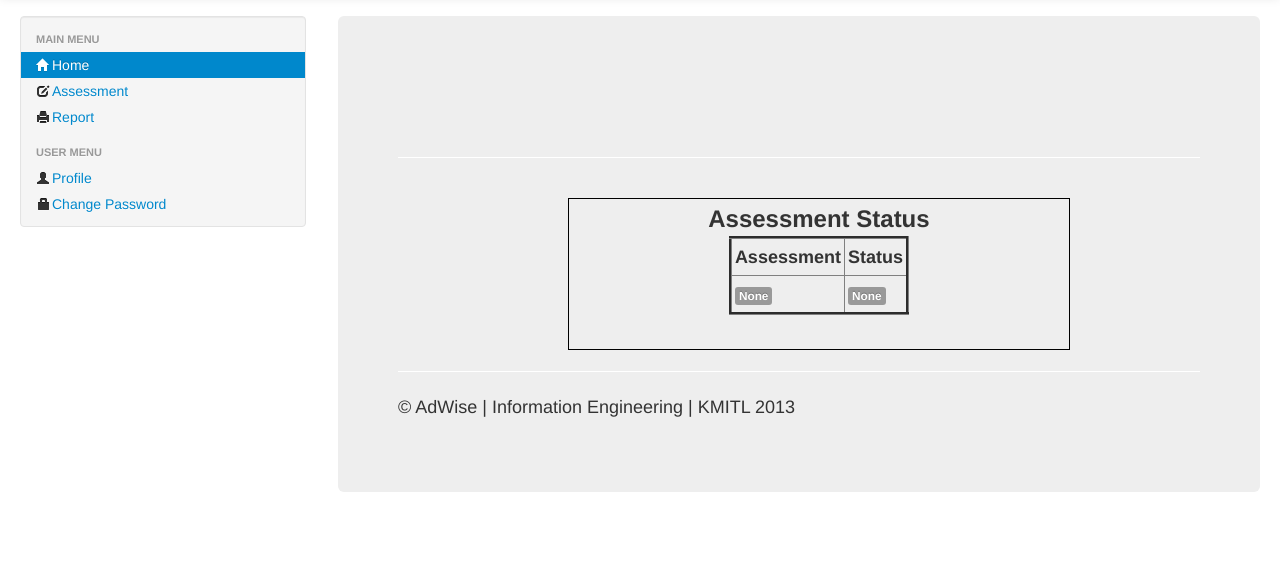
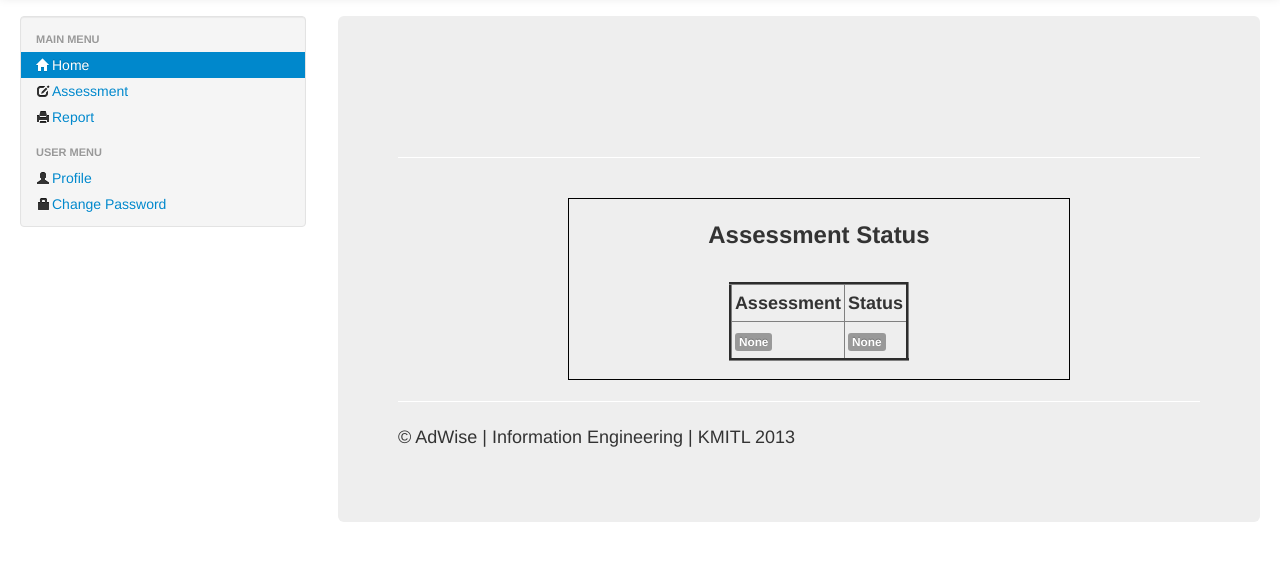
Before and after one commit to yothinix/AdWise, a CodeIgniter app: page /ci/index.php/user/dashboard in a window 1280 px wide. Shown: the part 44-605 px from the top of the page. Run offline with CodeIgniter, Linux system fonts and the light colour scheme; data that the repository does not hold is empty.

Commit message:
Fix ASM Status

```diff
--- a/application/views/dashboard.php
+++ b/application/views/dashboard.php
@@ -42,19 +42,19 @@
 <br>
 <hr>
 <div class="container-fluid">
-    <div style="border:1px solid black;width:500px;height:150px;overflow:scroll;overflow-y:scroll;overflow-x:hidden;margin-left: 150px;margin-top: 20px;">
+    <div style="border:1px solid black;width:500px;height:180px;overflow:scroll;overflow-y:scroll;overflow-x:hidden;margin-left: 150px;margin-top: 20px;">
 
 
         <p style="width:250%;">
             <div class="modal-body" style="margin-top: -40px; text-align: center;">
-                <div style="margin-top: -10px">
+                <div style="margin-top: 6px">
                     <?php
                     $ID=0;
                     $userID = $this->session->userdata('user_id');
                     ?>
                     <!--ส่วนที่เพิ่มเข้ามา--!>
                     <br> <b> <font size=5>Assessment Status</font></b>
-                    <center>
+                    <center><br>
                     <TABLE BORDER="3" CELLPADDING="3" CELLSPACING="3" >
                     <TD><center><strong>Assessment</strong></center></TD>
                     <TD><center><strong>Status</strong></center></TD>
```
